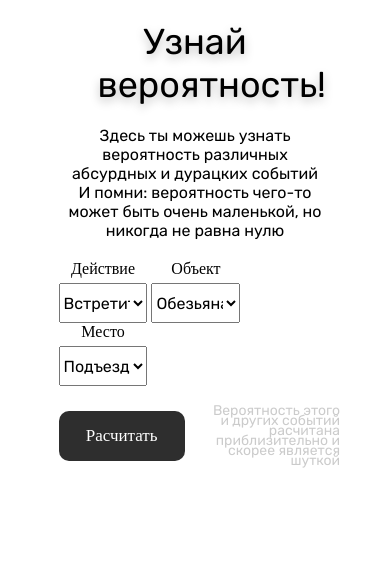
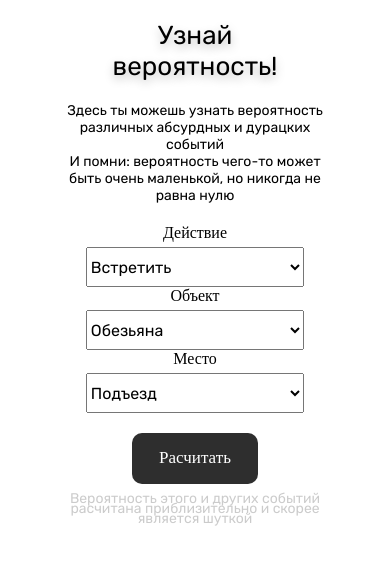
Before and after one commit to ItalianComposer/Probabilities-of-stupid-events, a plain HTML site: page index.html in a window 390 px wide. Drawn offline with Linux system fonts and the light colour scheme.

Commit message:
Версия 1.0.1 Улучшенно отображение для экранов с разрешением 520px и менее

```diff
--- a/index.html
+++ b/index.html
@@ -10,7 +10,7 @@
 </head>
 <body>
   <header class="header">
-    <div class="header-title font-rubik">
+    <div class="header-title">
       <p class="header-title_text">Узнай вероятность!</p>
     </div>
     <div class="header-description">
--- a/styles/header.scss
+++ b/styles/header.scss
@@ -2,6 +2,12 @@
 
 }
 .header-title {
+  font: 100% $main-font;
+  color: $main-text-color;
+  font-weight: 400;
+  font-size: 36px;
+  line-height: 42px;
+  text-shadow: 0px 4px 10px rgba(0, 0, 0, 0.25);
   text-align: center;
   max-width: 50%;
   margin: 0 25vw;
@@ -17,6 +23,7 @@
   max-width: 75%;
   margin: 0 15vw;
   margin-bottom: 20px;
+  font-size: 20px;
 }
 .header-description_text {
   font: 100% $main-font;
--- a/styles/main.scss
+++ b/styles/main.scss
@@ -6,17 +6,10 @@ $main-text-color: #000;
 @import "header.scss";
 @import "content.scss";
 @import "footer.scss";
+@import "media.scss";
+
 
 html, body, p, div {
   margin: 0;
   padding: 0;
 }
-
-.font-rubik {
-  font: 100% $main-font;
-  color: $main-text-color;
-  font-weight: 400;
-  font-size: 36px;
-  line-height: 42px;
-  text-shadow: 0px 4px 10px rgba(0, 0, 0, 0.25);
-}
--- /dev/null
+++ b/styles/media.scss
@@ -0,0 +1,28 @@
+@media (max-width: 520px) {
+  .header-title {
+    font-size: 26px;
+  }
+  .header-description {
+    font-size: 14px;
+  }
+  .events-form {
+    text-align: center;
+  }
+  .events-select_box {
+    width: 80%;
+  }
+  .prob-result {
+    font-size: 26px;
+  }
+  .events-form_controls__button {
+    width: 100%;
+  }
+  .events-form_controls__ps {
+    width: 100%;
+    text-align: center;
+    margin-top: 10px;
+  }
+  .events-form_ps {
+    margin-left: 0;
+  }
+}
```
Also changed, not shown: styles/header.css (added), styles/main.css, 1 other file.
